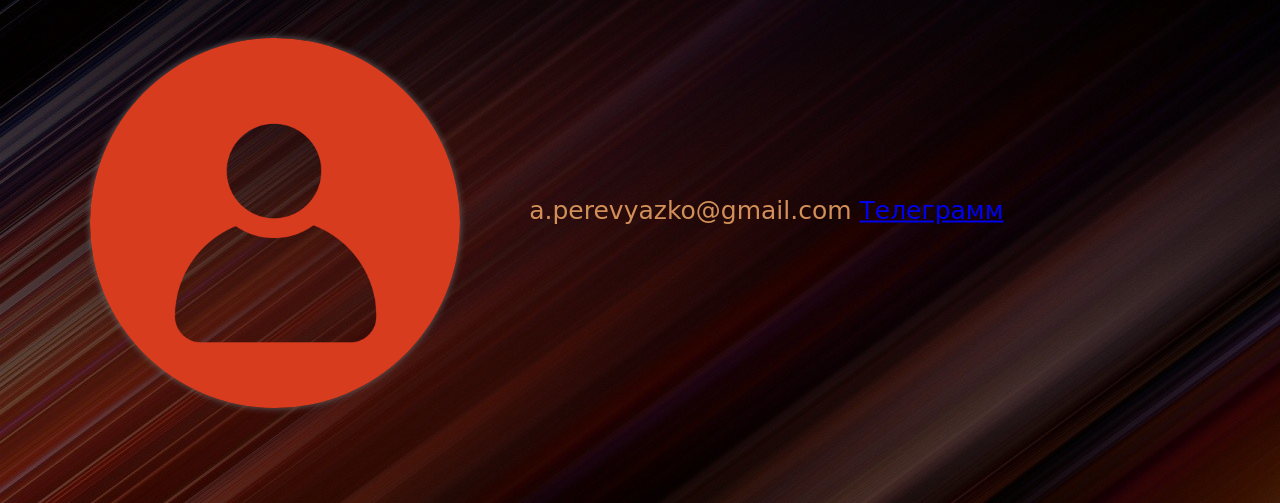
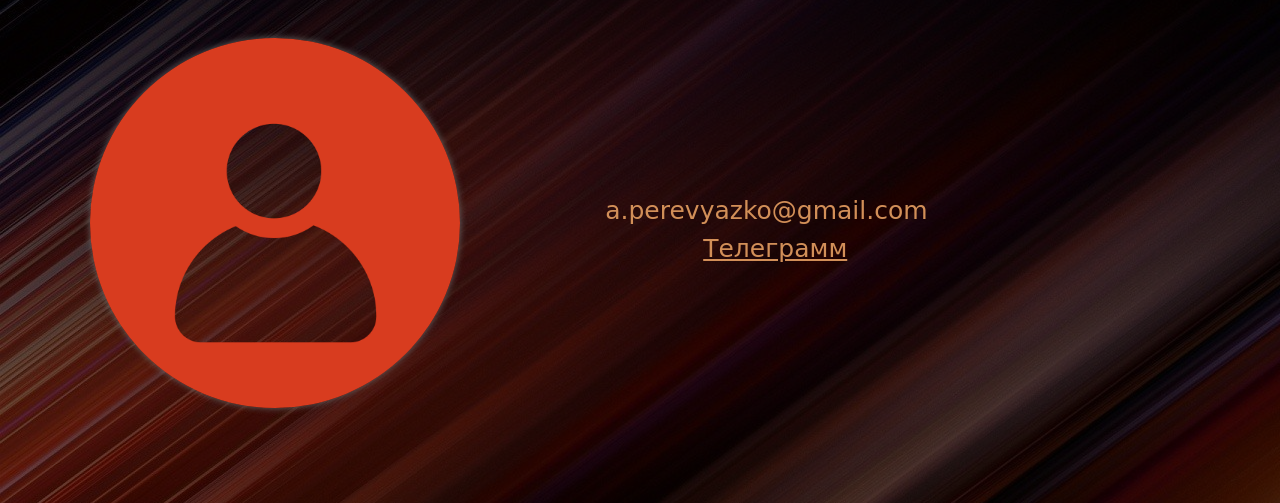
Before and after one commit to Perevyazko1/task_my_hobby, a Django app: page /home/contacts/ in a window 1280 px wide. Shown: the part 162-665 px from the top of the page. Run offline with Django 4.2, Linux system fonts and the light colour scheme.

Commit message:
third commit

```diff
--- a/project/static/css/styles.css
+++ b/project/static/css/styles.css
@@ -46,6 +46,17 @@
     font-family: COMIC SANS MS;
 }
 
+.text a{
+    color: #d28f58;
+    font-size: 25px;
+    font-family: COMIC SANS MS;
+    position: absolute;
+    top: 65%;
+    left: 55%;
+
+}
+
+
 div.container4 {
     height: 30em;
     position: relative }
--- a/project/templates/contacts.html
+++ b/project/templates/contacts.html
@@ -9,8 +9,8 @@
 
             <img src="/static/css/img-7.png" alt="фото"  class="round">
                 <div class=container4>
-                <p><font class="text" >
-                    a.perevyazko@gmail.com
+                <font class="text" >
+                    <p>a.perevyazko@gmail.com</p>
                     <a href="https://t.me/perevyazko1">Телеграмм</a>
 
         </font>
```
